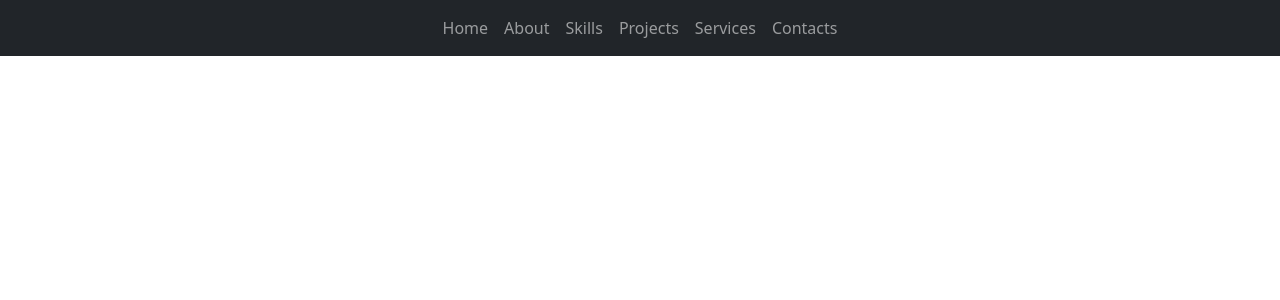
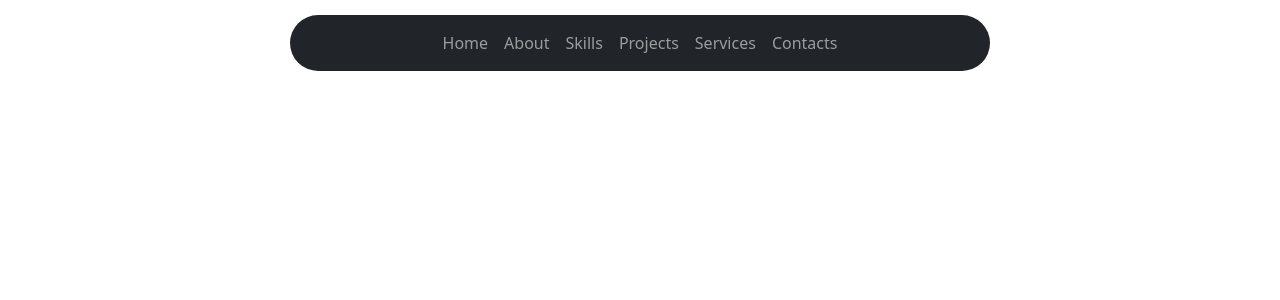
Before and after one commit to Kavithma-Thushal/My-Portfolio-React, a React (Create React App) app: page / in a window 1280 px wide. Shown: the top 300 px of the page. Built offline with nearby package versions, Linux system fonts and the light colour scheme.

Commit message:
NavBar Updated

```diff
--- a/src/assets/styles/styles.css
+++ b/src/assets/styles/styles.css
@@ -1 +1,9 @@
 @import "~bootstrap-icons/font/bootstrap-icons.css";
+
+.navbar {
+    max-width: 700px;
+    border-radius: 30px;
+    margin-top: 15px;
+    margin-left: auto;
+    margin-right: auto;
+}
```
